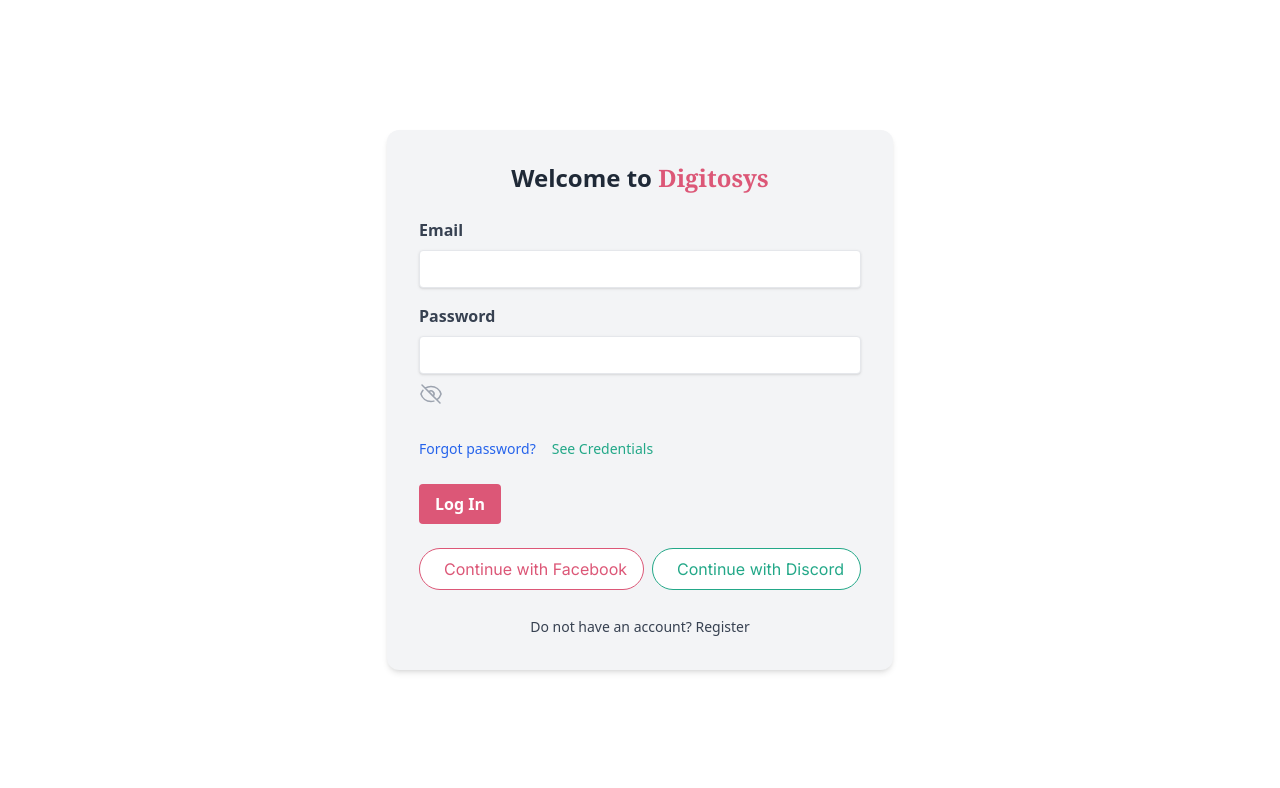
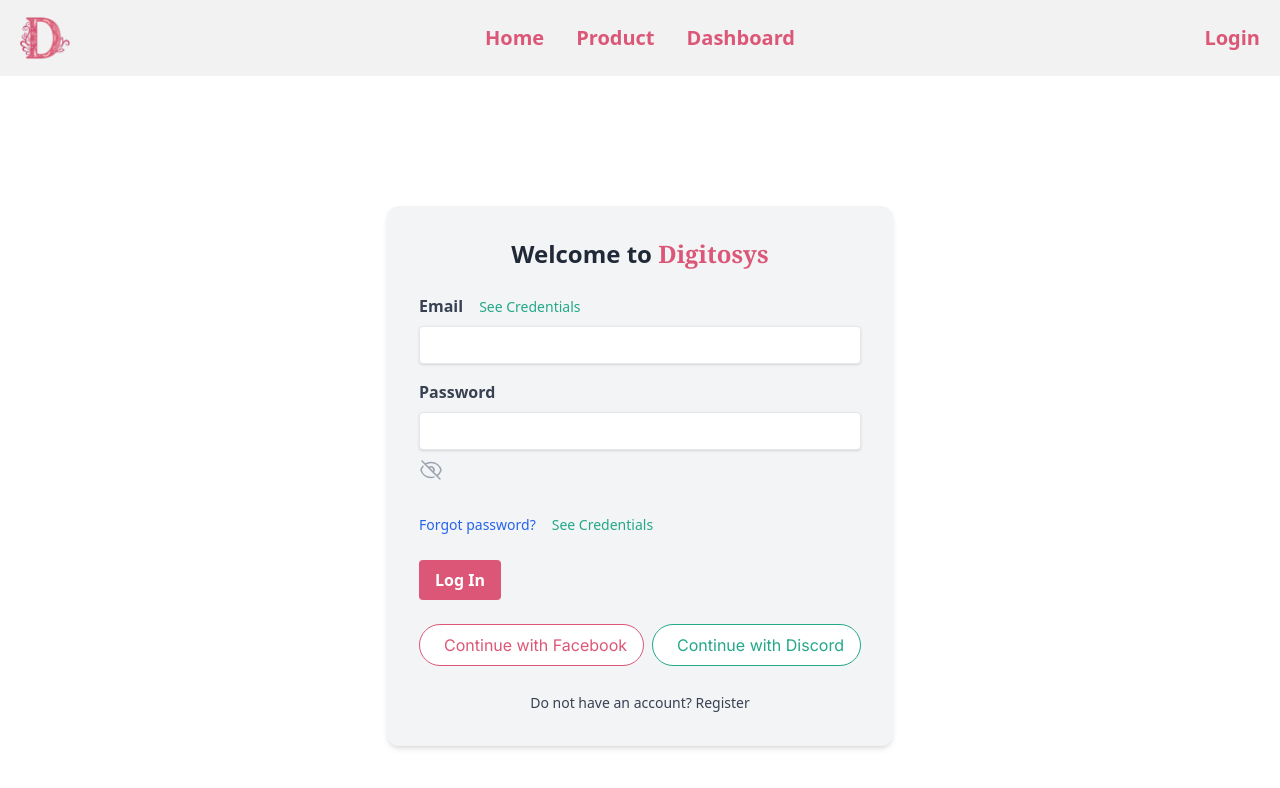
Before and after one commit to bhuiamh/digitosys-dashboard, a Next.js app: page /login in a window 1280 px wide. Shown: the top 788 px of the page. Built offline with nearby package versions, Linux system fonts and the light colour scheme.

Commit message:
Navbar add on Login Page

```diff
--- /dev/null
+++ b/src/app/login/layout.tsx
@@ -0,0 +1,124 @@
+"use client";
+import Image from "next/image";
+import Link from "next/link";
+import { usePathname } from "next/navigation";
+
+export default function LoginLayout({
+  children,
+}: {
+  children: React.ReactNode;
+}) {
+  const pathname = usePathname();
+console.log(pathname, 'pathname>>>>>');
+  return (
+    <section>
+      <div className="navbar bg-black bg-opacity-5 px-5">
+        <div className="navbar-start">
+          <div className="dropdown">
+            <label tabIndex={0} className="btn btn-ghost lg:hidden">
+              <svg
+                xmlns="http://www.w3.org/2000/svg"
+                fill="none"
+                viewBox="0 0 24 24"
+                strokeWidth={1.5}
+                stroke="currentColor"
+                className="w-6 h-6"
+              >
+                <path
+                  strokeLinecap="round"
+                  strokeLinejoin="round"
+                  d="M3.75 6.75h16.5M3.75 12h16.5m-16.5 5.25h16.5"
+                />
+              </svg>
+            </label>
+            <ul
+              tabIndex={0}
+              className="menu menu-sm dropdown-content mt-3 z-[1] p-2 shadow bg-base-200 rounded-box w-80"
+            >
+              <li>
+                <Link
+                  className={`${
+                    pathname != "/" ? "text-[#dc5777]" : "text-[#23a888]"
+                  } text-xl font-bold text-[#dc5777] font-sans hover:text-[#dc5777]`}
+                  href="/"
+                >
+                  Home
+                </Link>
+              </li>
+              <li>
+                <Link
+                  className={`${
+                    pathname != "/products"
+                      ? "text-[#dc5777]"
+                      : "text-[#23a888]"
+                  } text-xl font-bold text-[#dc5777] font-sans hover:text-[#dc5777]`}
+                  href="/products"
+                >
+                  Products
+                </Link>
+              </li>
+              <li>
+                <Link
+                  className={`${
+                    pathname != "/dashboard"
+                      ? "text-[#dc5777]"
+                      : "text-[#23a888]"
+                  } text-xl font-bold text-[#dc5777] font-sans hover:text-[#dc5777]`}
+                  href="/dashboard"
+                >
+                  Dashboard
+                </Link>
+              </li>
+            </ul>
+          </div>
+          <Image src="/icon.png" height={50} width={50} alt="My Icon" />
+        </div>
+        <div className="navbar-center hidden lg:flex">
+          <ul className="menu menu-horizontal px-1">
+            <li>
+              <Link
+                className={`${
+                  pathname != "/" ? "text-[#dc5777]" : "text-[#23a888]"
+                } text-xl font-bold text-[#dc5777] font-sans hover:text-[#dc5777]`}
+                href="/"
+              >
+                Home
+              </Link>
+            </li>
+            <li>
+              <Link
+                className={`${
+                  pathname != "/product" ? "text-[#dc5777]" : "text-[#23a888]"
+                } text-xl font-bold text-[#dc5777] font-sans hover:text-[#dc5777]`}
+                href="/product"
+              >
+                Product
+              </Link>
+            </li>
+            <li>
+              <Link
+                className={`${
+                  pathname != "/dashboard" ? "text-[#dc5777]" : "text-[#23a888]"
+                } text-xl font-bold text-[#dc5777] font-sans hover:text-[#dc5777]`}
+                href="/dashboard"
+              >
+                Dashboard
+              </Link>
+            </li>
+          </ul>
+        </div>
+        <div className="navbar-end">
+          <Link
+            className={`${
+              pathname != "/login" ? "text-[#dc5777]" : "text-[#23a888]"
+            } text-xl font-bold text-[#dc5777] font-sans hover:text-[#dc5777]`}
+            href="/login"
+          >
+            Login
+          </Link>
+        </div>
+      </div>
+      {children}
+    </section>
+  );
+}
--- a/src/app/login/page.tsx
+++ b/src/app/login/page.tsx
@@ -23,7 +23,6 @@
   const handleModalClose = () => setIsOpen(false);
 
   return (
-
     <div className="min-h-screen flex items-center justify-center">
       <Head>
         <title>Digitosys Login</title>
@@ -40,11 +39,18 @@
         <form onSubmit={handleSubmit}>
           {/* Email field */}
           <div className="mb-4">
+
             <label
               htmlFor="email"
               className="block text-gray-700 font-sans font-bold mb-2"
             >
               Email
+              <button
+              onClick={handleModalOpen}
+              className="text-sm font-sans ml-4 font-medium text-[#23a888]"
+            >
+              See Credentials
+            </button>
             </label>
             <input
               type="email"
@@ -66,6 +72,7 @@
             >
               Password
             </label>
+
             <input
               type={showPassword ? "text" : "password"}
               id="password"
@@ -187,6 +194,5 @@
         </div>
       )}
     </div>
-
   );
 }
```
Lines whose indentation alone changed are shown as unchanged.
